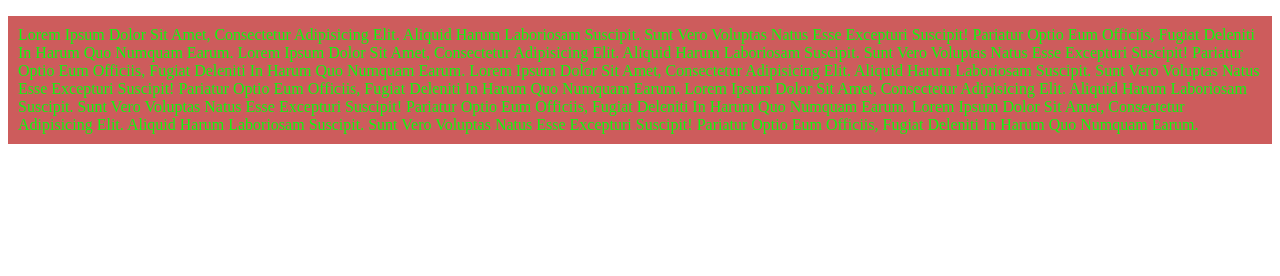
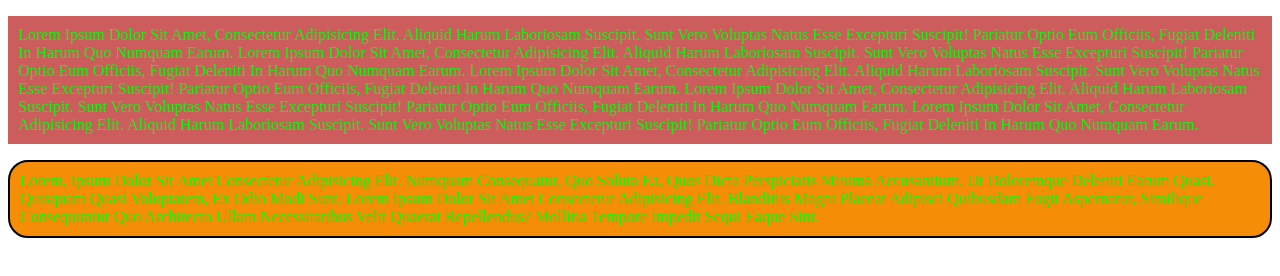
Before and after one commit to harshdamhase/CSS-master, a plain HTML site: page practice-Set/que5.html in a window 1280 px wide. Drawn offline with Linux system fonts and the light colour scheme.

Commit message:
border prop added

```diff
--- a/practice-Set/que5.html
+++ b/practice-Set/que5.html
@@ -1,11 +1,12 @@
 <!DOCTYPE html>
 <html lang="en">
+
 <head>
     <meta charset="UTF-8">
     <meta name="viewport" content="width=device-width, initial-scale=1.0">
     <title>Que 5</title>
     <style>
-        p{
+        p {
             background-color: indianred;
             padding: 10px;
             text-align: start;
@@ -13,19 +14,42 @@
             color: rgb(14, 248, 14);
 
         }
+
+        .para-2 {
+            border: 2px solid black;
+            background-color: rgb(245, 142, 6);
+            border-radius: 20px;
+
+        }
     </style>
 </head>
+
 <body>
-    <p>Lorem ipsum dolor sit amet, consectetur adipisicing elit. Aliquid harum laboriosam suscipit. Sunt vero voluptas natus esse excepturi suscipit! Pariatur optio eum officiis, fugiat deleniti in harum quo numquam earum.
+    <p>Lorem ipsum dolor sit amet, consectetur adipisicing elit. Aliquid harum laboriosam suscipit. Sunt vero voluptas
+        natus esse excepturi suscipit! Pariatur optio eum officiis, fugiat deleniti in harum quo numquam earum.
 
-        Lorem ipsum dolor sit amet, consectetur adipisicing elit. Aliquid harum laboriosam suscipit. Sunt vero voluptas natus esse excepturi suscipit! Pariatur optio eum officiis, fugiat deleniti in harum quo numquam earum.
+        Lorem ipsum dolor sit amet, consectetur adipisicing elit. Aliquid harum laboriosam suscipit. Sunt vero voluptas
+        natus esse excepturi suscipit! Pariatur optio eum officiis, fugiat deleniti in harum quo numquam earum.
 
-        Lorem ipsum dolor sit amet, consectetur adipisicing elit. Aliquid harum laboriosam suscipit. Sunt vero voluptas natus esse excepturi suscipit! Pariatur optio eum officiis, fugiat deleniti in harum quo numquam earum.
+        Lorem ipsum dolor sit amet, consectetur adipisicing elit. Aliquid harum laboriosam suscipit. Sunt vero voluptas
+        natus esse excepturi suscipit! Pariatur optio eum officiis, fugiat deleniti in harum quo numquam earum.
 
-        Lorem ipsum dolor sit amet, consectetur adipisicing elit. Aliquid harum laboriosam suscipit. Sunt vero voluptas natus esse excepturi suscipit! Pariatur optio eum officiis, fugiat deleniti in harum quo numquam earum.
+        Lorem ipsum dolor sit amet, consectetur adipisicing elit. Aliquid harum laboriosam suscipit. Sunt vero voluptas
+        natus esse excepturi suscipit! Pariatur optio eum officiis, fugiat deleniti in harum quo numquam earum.
 
-        Lorem ipsum dolor sit amet, consectetur adipisicing elit. Aliquid harum laboriosam suscipit. Sunt vero voluptas natus esse excepturi suscipit! Pariatur optio eum officiis, fugiat deleniti in harum quo numquam earum.
+        Lorem ipsum dolor sit amet, consectetur adipisicing elit. Aliquid harum laboriosam suscipit. Sunt vero voluptas
+        natus esse excepturi suscipit! Pariatur optio eum officiis, fugiat deleniti in harum quo numquam earum.
 
     </p>
+    <p class="para-2">
+        Lorem, ipsum dolor sit amet consectetur adipisicing elit. Numquam consequatur, quo soluta ea, quos dicta
+        perspiciatis minima accusantium, ut doloremque deleniti earum quasi. Quisquam quasi voluptatem, ex odio modi
+        sunt.
+
+        Lorem ipsum dolor sit amet consectetur adipisicing elit. Blanditiis magni placeat adipisci quibusdam fugit
+        aspernatur, similique consequuntur quo architecto ullam necessitatibus velit quaerat repellendus? Mollitia
+        tempore impedit sequi eaque sint.
+    </p>
 </body>
+
 </html>
```
Also changed, not shown: practice-Set/que6.html (added, +18 -0 lines).
